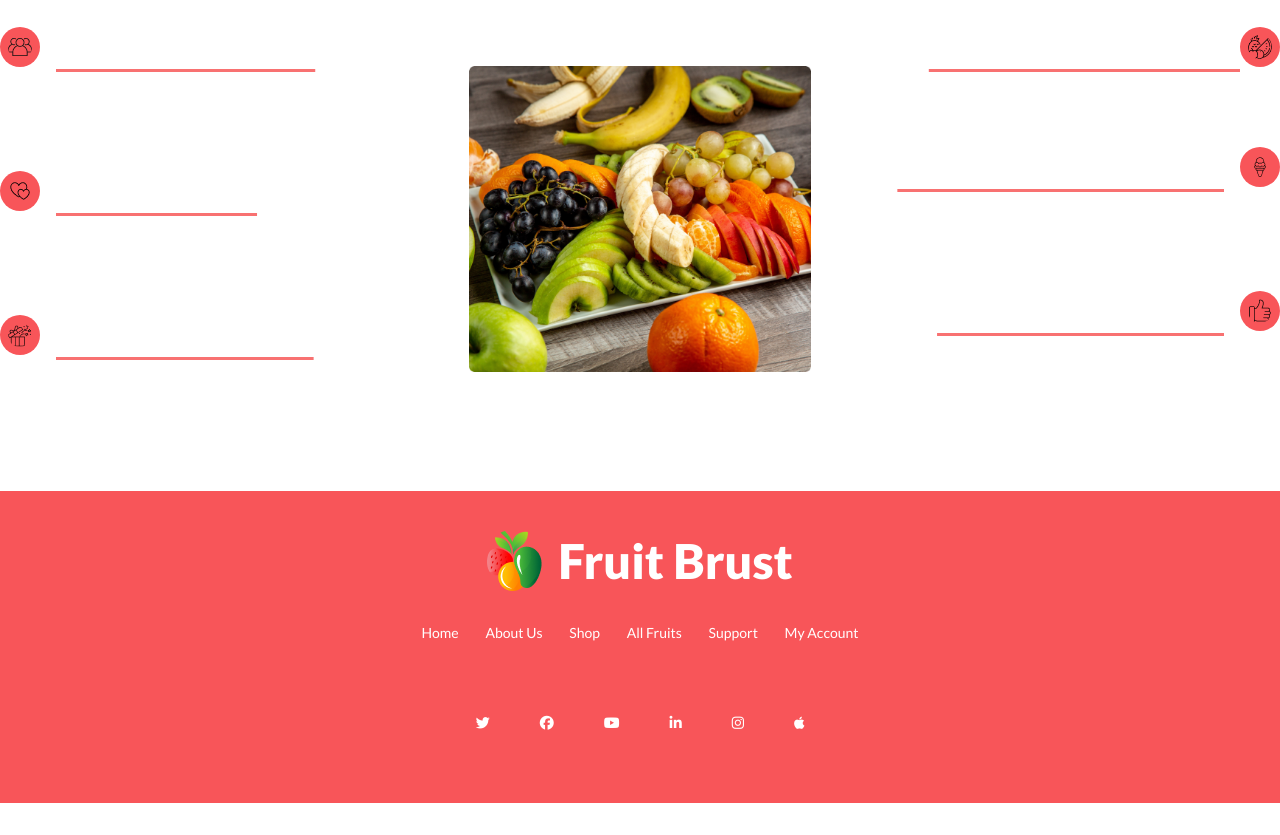
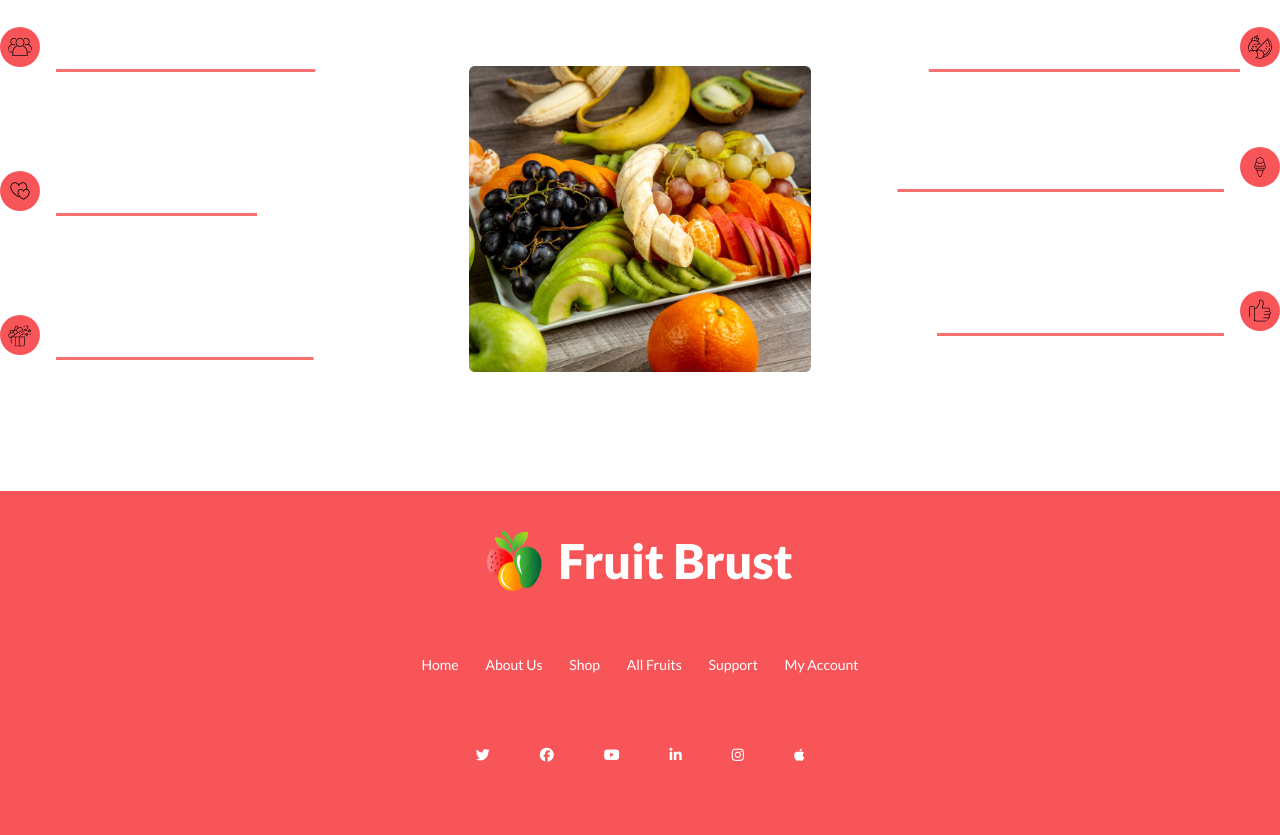
Before and after one commit to dialemon/fruit-brust, a plain HTML site: page index.html in a window 1280 px wide. Shown: the part 2075-2910 px from the top of the page. Before the commit the page ends 2878 px from the top, so only its background shows below. Drawn offline with nearby package versions, Linux system fonts and the light colour scheme.

Commit message:
footer section resolve

```diff
--- a/index.html
+++ b/index.html
@@ -604,14 +604,8 @@
         </div>
     </div>
     </section>
-
     </main>
-    <footer class="container mx-auto">
-      <!-- footer section -->
-      <section>
-          <div>
-              <footer class="footer footer-center text-primary-content py-4 md:p-10 bg-main text-white">
-                  <div>
+  <footer class="footer footer-center text-primary-content py-4 md:p-10 bg-main text-white">
                       <div class="flex items-center gap-4">
                         <img class="w-8 md:w-auto" src="images/logo.png" alt="">
                         <h1 class="font-lato font-extrabold text-2xl md:text-5xl">Fruit Brust</h1>
@@ -658,7 +652,6 @@
                       <button class="btn btn-ghost"><i class="fa-brands fa-instagram" style="color: #ffffff;"></i></button>
                       <button class="btn btn-ghost"><i class="fa-brands fa-apple" style="color: #ffffff;"></i></button>
                       </div>
-
                 </footer>
 </body>
 </html>
```
